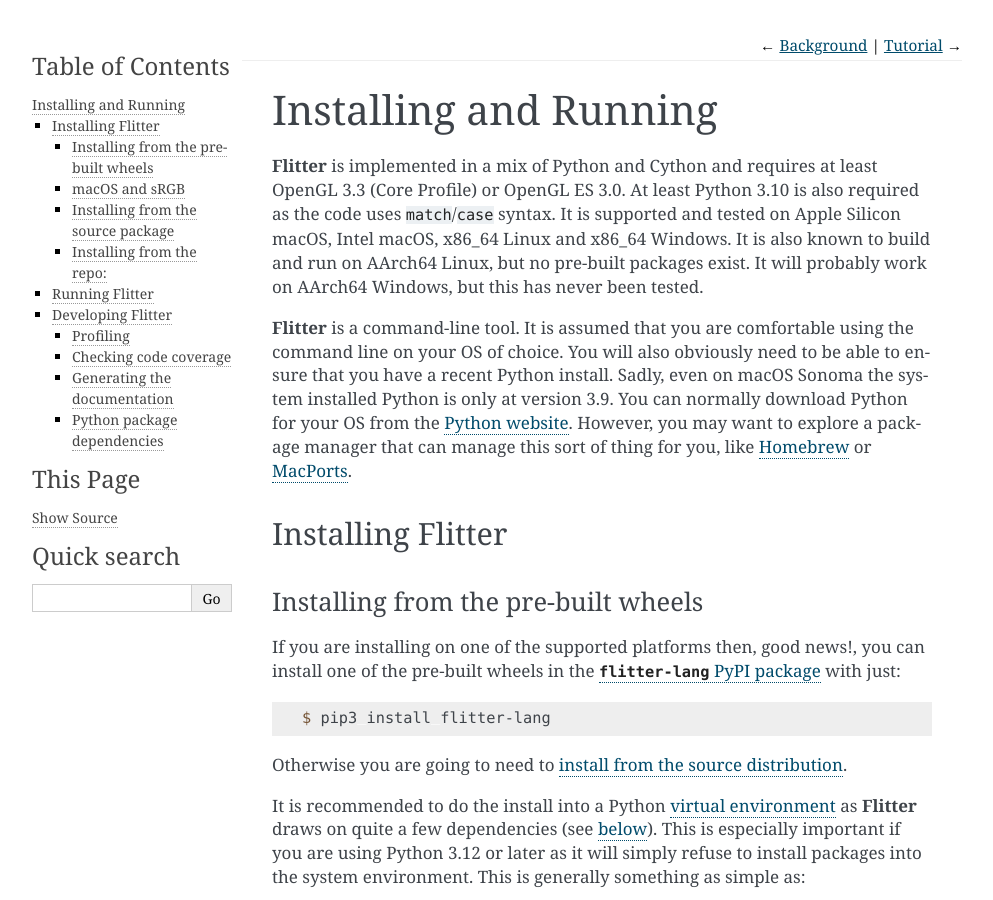
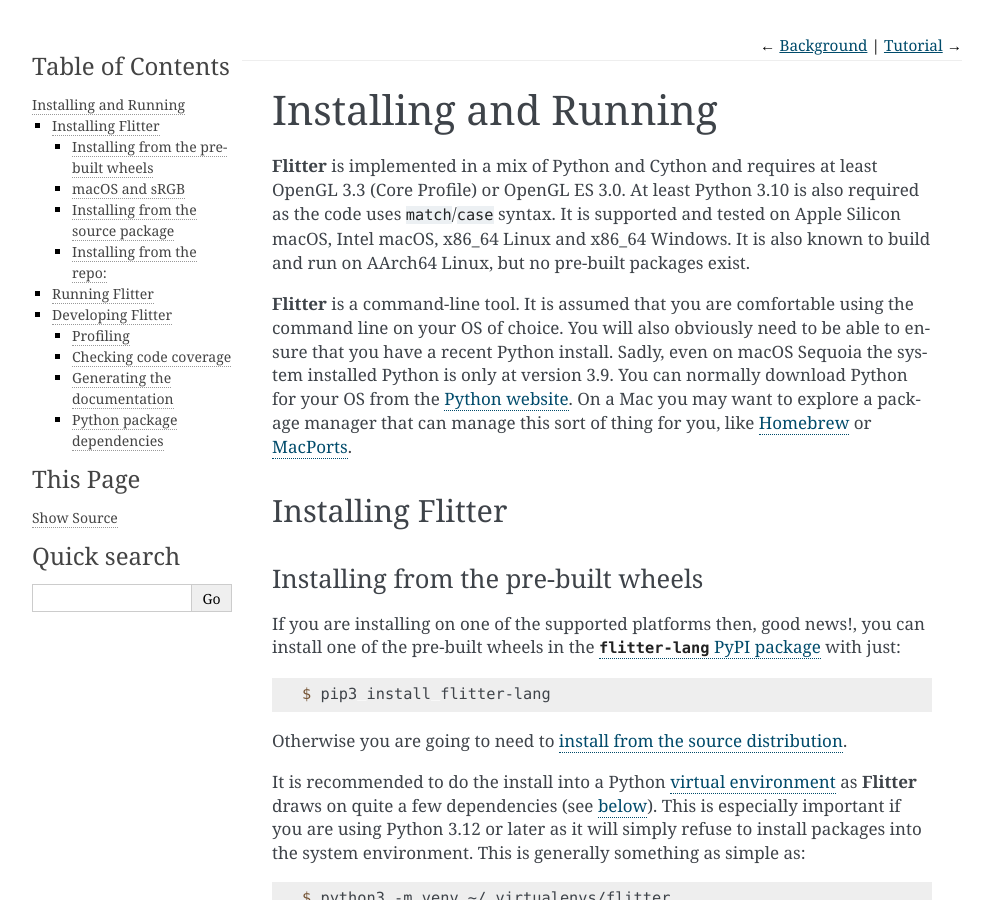
Before and after one commit to jonathanhogg/flitter, a Sphinx documentation site: the page built from docs/install.md, in a window 1280 px wide and 900 px high. Shown: the whole window, without its empty margins (148-1141 px from the left). Built offline with Sphinx 7.4.7, drawn with Linux system fonts in a browser that asks for light colours.

Commit message:
Minor install docs changes

```diff
--- a/docs/install.md
+++ b/docs/install.md
@@ -5,15 +5,14 @@
 OpenGL 3.3 (Core Profile) or OpenGL ES 3.0. At least Python 3.10 is also
 required as the code uses `match`/`case` syntax. It is supported and tested on
 Apple Silicon macOS, Intel macOS, x86_64 Linux and x86_64 Windows. It is also
-known to build and run on AArch64 Linux, but no pre-built packages exist. It
-will probably work on AArch64 Windows, but this has never been tested.
+known to build and run on AArch64 Linux, but no pre-built packages exist.
 
 **Flitter** is a command-line tool. It is assumed that you are comfortable using
 the command line on your OS of choice. You will also obviously need to be able
-to ensure that you have a recent Python install. Sadly, even on macOS Sonoma
+to ensure that you have a recent Python install. Sadly, even on macOS Sequoia
 the system installed Python is only at version 3.9. You can normally download
 Python for your OS from the [Python website](https://www.python.org/downloads/).
-However, you may want to explore a package manager that can manage this sort of
+On a Mac you may want to explore a package manager that can manage this sort of
 thing for you, like [Homebrew](https://brew.sh) or
 [MacPorts](https://www.macports.org/install.php).
 
```
